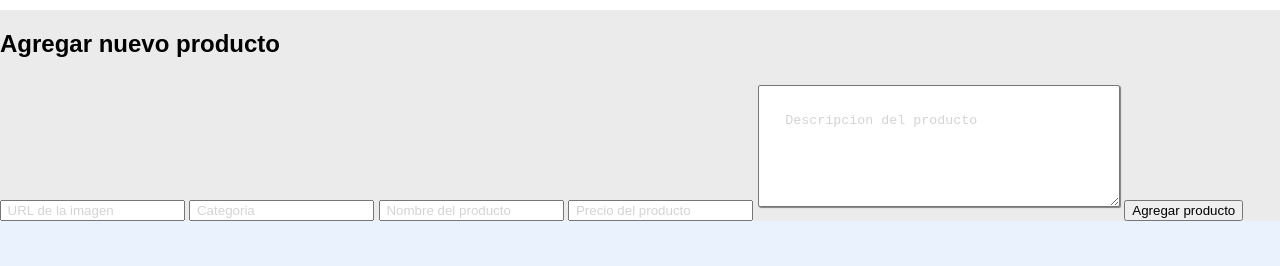
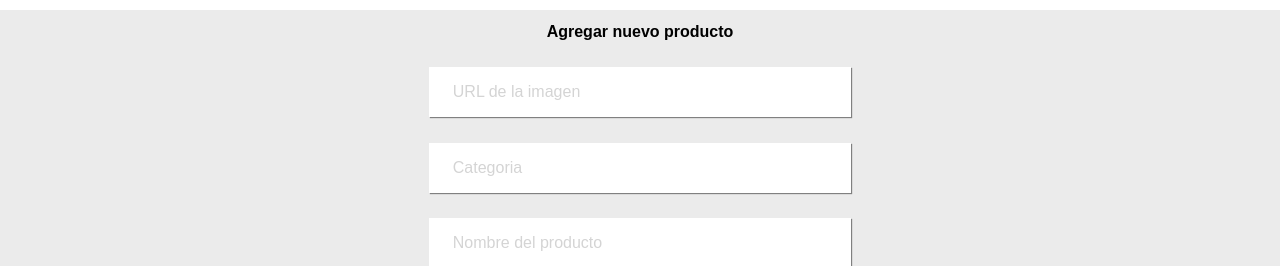
Before and after one commit to yermans01/Ecommers-Challenger, a website: page agregar_productos.html in a window 1280 px wide. Shown: the part 99-365 px from the top of the page. Drawn offline with Linux system fonts and the light colour scheme.

Commit message:
sistema listo

```diff
--- a/agregar_productos.html
+++ b/agregar_productos.html
@@ -5,6 +5,7 @@
     <meta http-equiv="X-UA-Compatible" content="IE=edge">
     <meta name="viewport" content="width=device-width, initial-scale=1.0">
     <link rel="stylesheet" href="./styles/style.css">
+    <link rel="stylesheet" href="./styles/productos.css">
     <title>Agregar Producto</title>
 </head>
 <body>
@@ -12,11 +13,10 @@
         <nav>
             <div class="logo-busqueda">
                 <div class="logo">
-                    <img src="assets\logo.png" alt="logo">
+                    <a href="index.html"><img src="../assets/logo.png" alt="logo" /></a>
                     <p class="logo-azul">Alura</p><p>Geek</p>
                 </div>
-
-                <input i type="text" placeholder="Qué deseas buscar?">
+                    <input i type="text" placeholder="Qué deseas buscar?">
             </div>
 
             <div class="login">
@@ -26,14 +26,14 @@
     </header>
         <div class="container-login">
 
-            <div class="form-control">
+            <div class="form_ingresar_prod">
                 <h2>Agregar nuevo producto</h2>
                 <input type="url" name="usuario" placeholder="URL de la imagen" required >
                 <input type="text" name="usuario" placeholder="Categoria" required >
                 <input type="text" name="usuario" placeholder="Nombre del producto" required >
                 <input type="text" name="usuario" placeholder="Precio del producto" required >
-                <textarea name="mensagem" id="msg" cols="5" rows="5" class="input-descripcion" placeholder="Descripcion del producto" required maxlength="50"></textarea>
-                <a href="producto.html" ><button type="submit" class="form__boton" name="entrar">Agregar producto</button></a>
+                <textarea name="mensagem" id="msg" cols="5" rows="5" class="txt_mensaje" placeholder="Descripcion del producto" required maxlength="50"></textarea>
+                <a href="productos.html" ><button type="submit" class="form__boton" name="entrar">Agregar producto</button></a>
             </div>
         </div>
 
--- a/styles/productos.css
+++ b/styles/productos.css
@@ -15,3 +15,39 @@
     color: var(--texto-destaque);
 }
 /*--------------------------------------------*/
+.form_ingresar_prod{
+    display: flex;
+    flex-direction: column;
+    align-items: center;
+}
+.form_ingresar_prod h2{
+    font-size: 1em;
+}
+.form_ingresar_prod input{
+    margin: 0.8rem 0;
+    padding: 1em;
+    border: none;
+    font-size: 1em;
+    box-shadow: 1px 1px 1px grey;
+    width: 390px;
+}
+.form_ingresar_prod a{
+    width: 100%;
+    display: flex;
+    flex-direction: column;
+    align-items: center;
+}
+.form_ingresar_prod button{
+    color: var(--texto-destaque);
+    background: var(--azul-destaque);
+    margin: 0.8rem 0;
+    padding: 1em;
+    border: none;
+    font-size: 1em;
+    box-shadow: 1px 1px 1px grey;
+    width: 390px;
+}
+.txt_mensaje{
+    width: 25%;
+    height: 6em;
+}
```
Also changed, not shown: login.html (+1 -1 lines), productos.html (+1 -1 lines).
